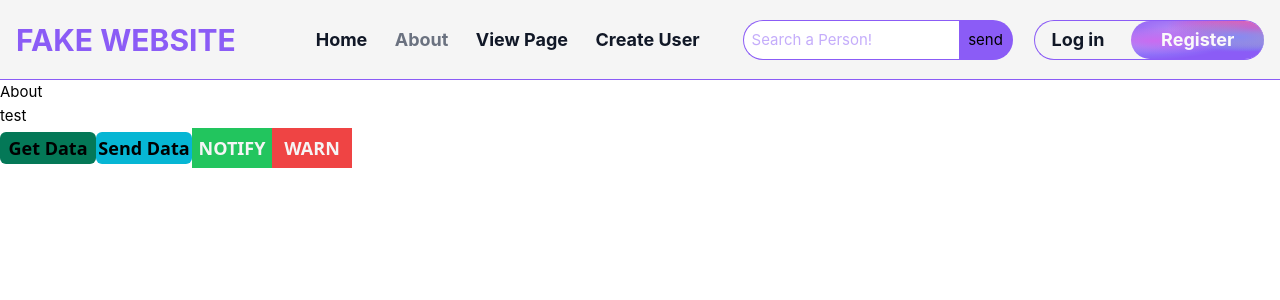
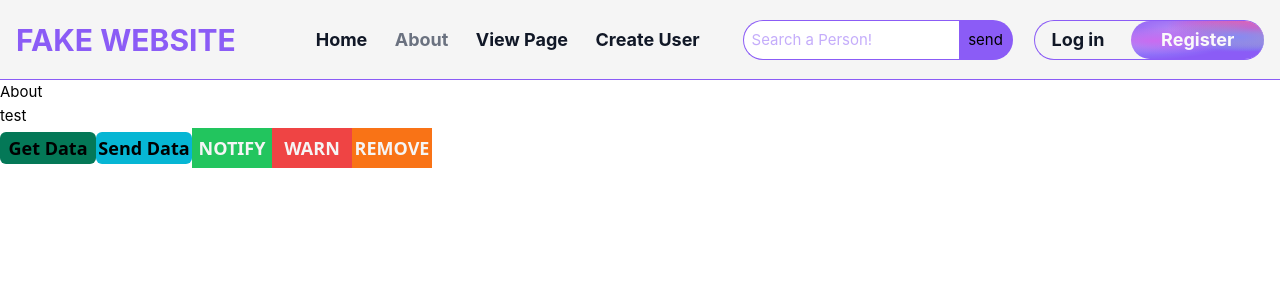
Before and after one commit to LueKely/Fake-Website, a Vue app: page /about in a window 1280 px wide. Shown: the top 300 px of the page. Built offline with nearby package versions, Linux system fonts and the light colour scheme.

Commit message:
Fixed a bloody bug hahah

```diff
--- a/src/App.vue
+++ b/src/App.vue
@@ -103,18 +103,18 @@
 
 	<!-- this is were the notification goes -->
 	<div
-		class="w-screen h-screen fixed flex flex-col items-end justify-start z-50 top-0 left-0 pointer-events-none p-10"
+		class="w-screen h-screen fixed flex flex-col items-end justify-end z-50 top-0 left-0 pointer-events-none p-10"
 	>
-		<transition-group name="list" tag="ul">
-			<li
-				v-for="(notif, index) in groupOfNotificationStore"
-				:key="index"
-				class="my-2"
-			>
+		<transition-group
+			name="list"
+			tag="div"
+			class="w-[300px] h-full flex items-end flex-col-reverse justify-start"
+		>
+			<div v-for="notif in groupOfNotificationStore" :key="notif" class="my-1">
 				<notificationPopUp :message-type="notif.messageType">{{
 					notif.messageProp
 				}}</notificationPopUp>
-			</li>
+			</div>
 		</transition-group>
 	</div>
 </template>
@@ -129,7 +129,6 @@
 	.list-enter-from,
 	.list-leave-to {
 		opacity: 0;
-		transform: translateX(30px);
 	}
 
 	/* ensure leaving items are taken out of layout flow so that moving
--- a/src/stores/NotificationStore.ts
+++ b/src/stores/NotificationStore.ts
@@ -20,8 +20,8 @@ export const useNotificationStore = defineStore('notify', () => {
 	function notificationTimer() {
 		if (!intervalId) {
 			intervalId = setInterval(() => {
-				groupOfNotifications.value.splice(0, 1);
-			}, 2000);
+				groupOfNotifications.value.shift();
+			}, 3000);
 		}
 	}
 
--- a/src/views/AboutView.vue
+++ b/src/views/AboutView.vue
@@ -28,6 +28,10 @@
 		});
 	}
 
+	function removeItem() {
+		notificationStore.groupOfNotifications.splice(0, 1);
+	}
+
 	watch(notificationGroupLength, () => {
 		if (notificationGroupLength.value != 0) {
 			notificationStore.notificationTimer();
@@ -53,6 +57,12 @@
 	>
 		WARN
 	</button>
+	<button
+		class="w-20 h-10 bg-orange-500 text-lg text-neutral-100 font-sans font-bold"
+		@click="removeItem"
+	>
+		REMOVE
+	</button>
 </template>
 
 <style></style>
```
